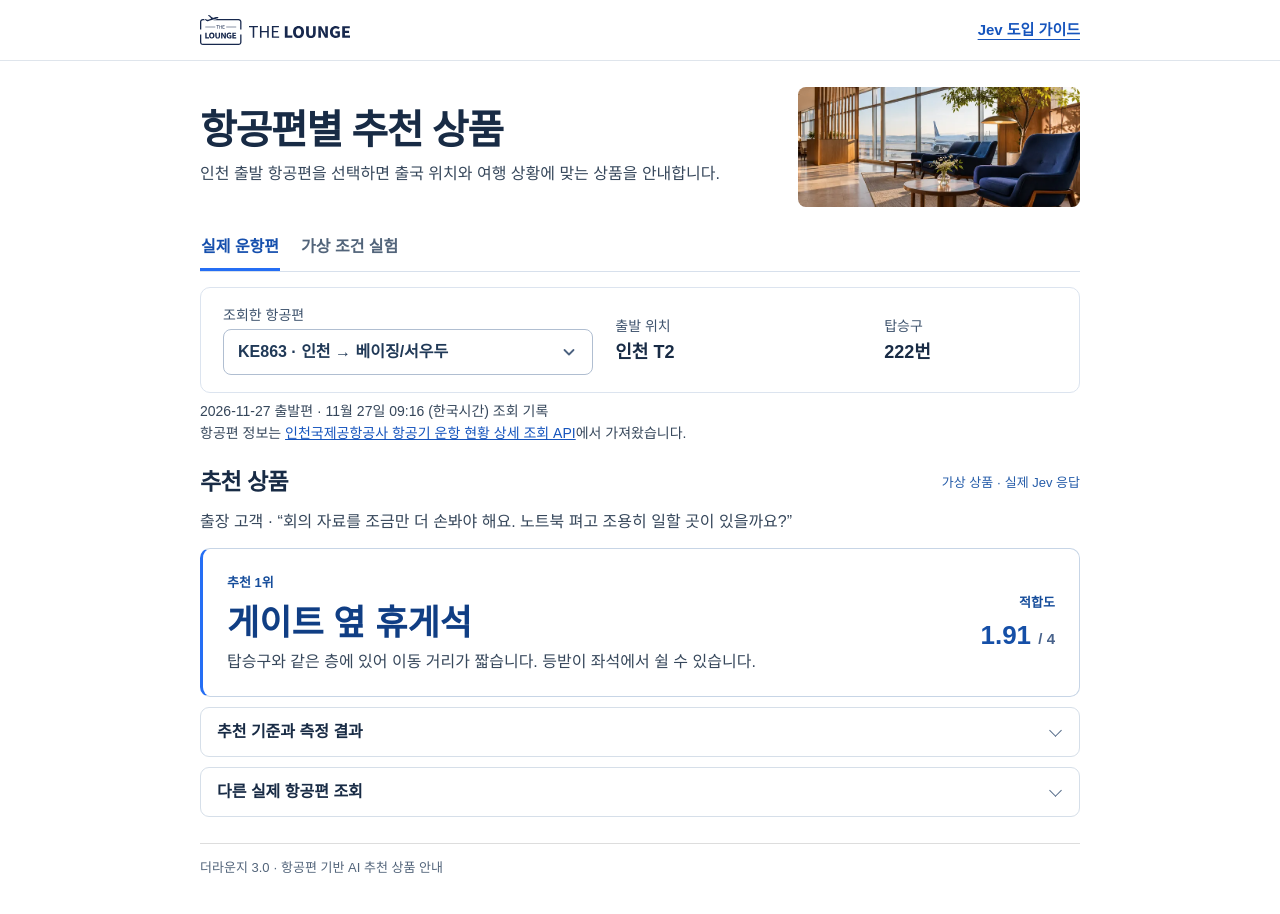
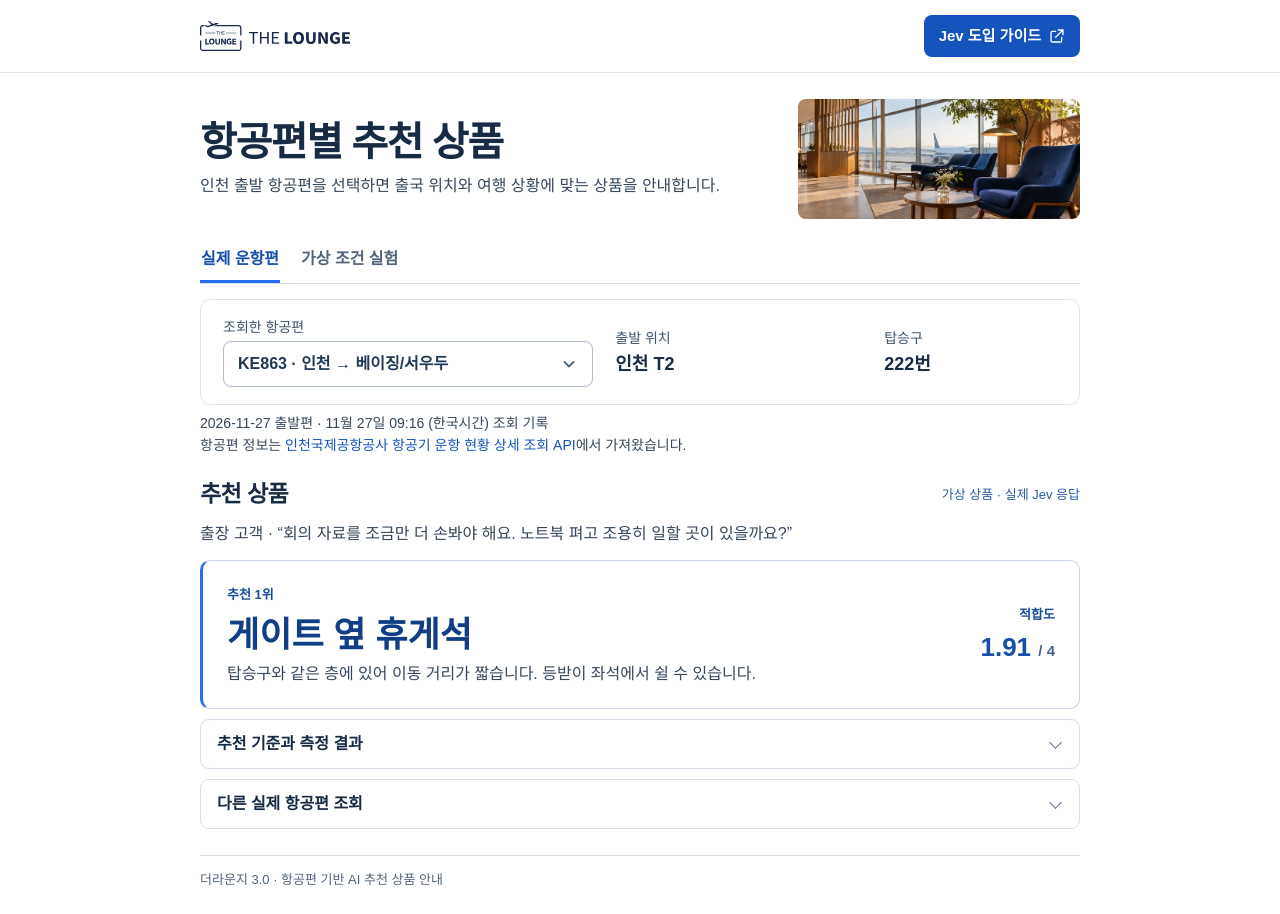
Before and after one commit to minsukong/jev-poc, a React (Vite) app: page / in a window 1280 px wide. Built offline with nearby package versions, Linux system fonts and the light colour scheme; a web font is replaced by a local one.

Commit message:
Highlight guide entry and unify text link interactions

```diff
--- a/src/guide.css
+++ b/src/guide.css
@@ -22,33 +22,6 @@
 }
 .handbook nav a, .mast a, .handbook footer a { font-weight: 620; text-underline-offset: 4px; }
 .mast a { font-size: 15px; }
-.handbook nav a, .mast a {
-  position: relative;
-  display: inline-block;
-  text-decoration: none;
-  transition: color 200ms ease-out;
-}
-.handbook nav a::after, .mast a::after {
-  content: "";
-  position: absolute;
-  inset: auto 0 -2px;
-  height: 2px;
-  background: #559cff;
-  pointer-events: none;
-  transform: scaleX(0);
-  transform-origin: left;
-  transition: transform 200ms ease-out;
-}
-@media (hover: hover) {
-  .handbook nav a:hover, .mast a:hover { color: #1765d8; }
-  .handbook nav a:hover::after, .mast a:hover::after { transform: scaleX(1); }
-}
-.handbook nav a:focus-visible, .mast a:focus-visible { color: #1765d8; }
-.handbook nav a:focus-visible::after, .mast a:focus-visible::after { transform: scaleX(1); }
-@media (prefers-reduced-motion: reduce) {
-  .handbook nav a, .mast a, .handbook nav a::after, .mast a::after { transition: none; }
-}
-
 .handbook > section {
   display: grid;
   grid-template-columns: var(--chapter-inset) minmax(0, 1fr);
--- a/src/main.tsx
+++ b/src/main.tsx
@@ -41,7 +41,12 @@ function App(){
     : '이용 조건을 만족하는 상품이 없습니다.';
   const rightTitle=fallback?'장애 시 대체 추천':mode==='mock'?'모의 추천':'Jev 추천';
   const seconds=result?(result.elapsedMs/1000).toFixed(3):'';
-  return <><header className="mast"><img className="brand-logo" src={new URL("./assets/logo.svg",import.meta.url).href} width="150" height="30" alt="더라운지" /><a className="guide-link" href="./guide.html">Jev 도입 가이드</a></header>
+  return <><header className="mast"><img className="brand-logo" src={new URL("./assets/logo.svg",import.meta.url).href} width="150" height="30" alt="더라운지" /><a className="guide-link" href="./guide.html" target="_blank" rel="noopener noreferrer" aria-label="Jev 도입 가이드 (새 탭에서 열기)">
+      Jev 도입 가이드
+      <svg aria-hidden="true" width="16" height="16" viewBox="0 0 24 24" fill="none" stroke="currentColor" strokeWidth="2" strokeLinecap="round" strokeLinejoin="round">
+        <path d="M14 3h7v7m0-7L10 14M10 5H5a2 2 0 0 0-2 2v12a2 2 0 0 0 2 2h12a2 2 0 0 0 2-2v-5"/>
+      </svg>
+    </a></header>
     <main><section className="intro"><div><h1>항공편별 추천 상품</h1><p>인천 출발 항공편을 선택하면 출국 위치와 여행 상황에 맞는 상품을 안내합니다.</p></div><div className="photo" aria-hidden="true"/></section>
     <nav className="view" aria-label="운항정보 선택">{(['airport','demo'] as const).map(v=><button key={v} aria-pressed={view===v} onClick={()=>setView(v)}>{v==='airport'?'실제 운항편':'가상 조건 실험'}</button>)}</nav>
     {view==='airport'?<section className="recorded">
--- a/src/style.css
+++ b/src/style.css
@@ -130,4 +130,35 @@ select:enabled:hover { border-color: #6688b5; }
 .excluded dt { margin: 0; }
 @media(max-width:600px) { .pair { gap: 8px; } .rankings td span { display: grid; } }
 
-.guide-link { font-size: 15px; font-weight: 650; text-underline-offset: 4px; }
+.guide-link {
+  display: inline-flex;
+  align-items: center;
+  justify-content: center;
+  gap: 8px;
+  min-height: 42px;
+  padding: 0 15px;
+  border-radius: 8px;
+  background: #1554bd;
+  color: white;
+  font-size: 15px;
+  font-weight: 650;
+  text-decoration: none;
+  white-space: nowrap;
+  transition: background-color 200ms ease-out;
+}
+.guide-link:is(:hover, :focus-visible) { background-color: #10439a; }
+a:not(.guide-link):not(:has(img)) {
+  text-decoration: none;
+  padding-bottom: 2px;
+  background: linear-gradient(#559cff, #559cff) left bottom / 0 2px no-repeat;
+  -webkit-box-decoration-break: clone;
+  box-decoration-break: clone;
+  transition: color 200ms ease-out, background-size 200ms ease-out;
+}
+a:not(.guide-link):not(:has(img)):is(:hover, :focus-visible) {
+  color: #1765d8;
+  background-size: 100% 2px;
+}
+@media (prefers-reduced-motion: reduce) {
+  a.guide-link, a:not(.guide-link):not(:has(img)) { transition: none; }
+}
```
Also changed, not shown: 10 other files (tests, documents, lock files or other folders).
